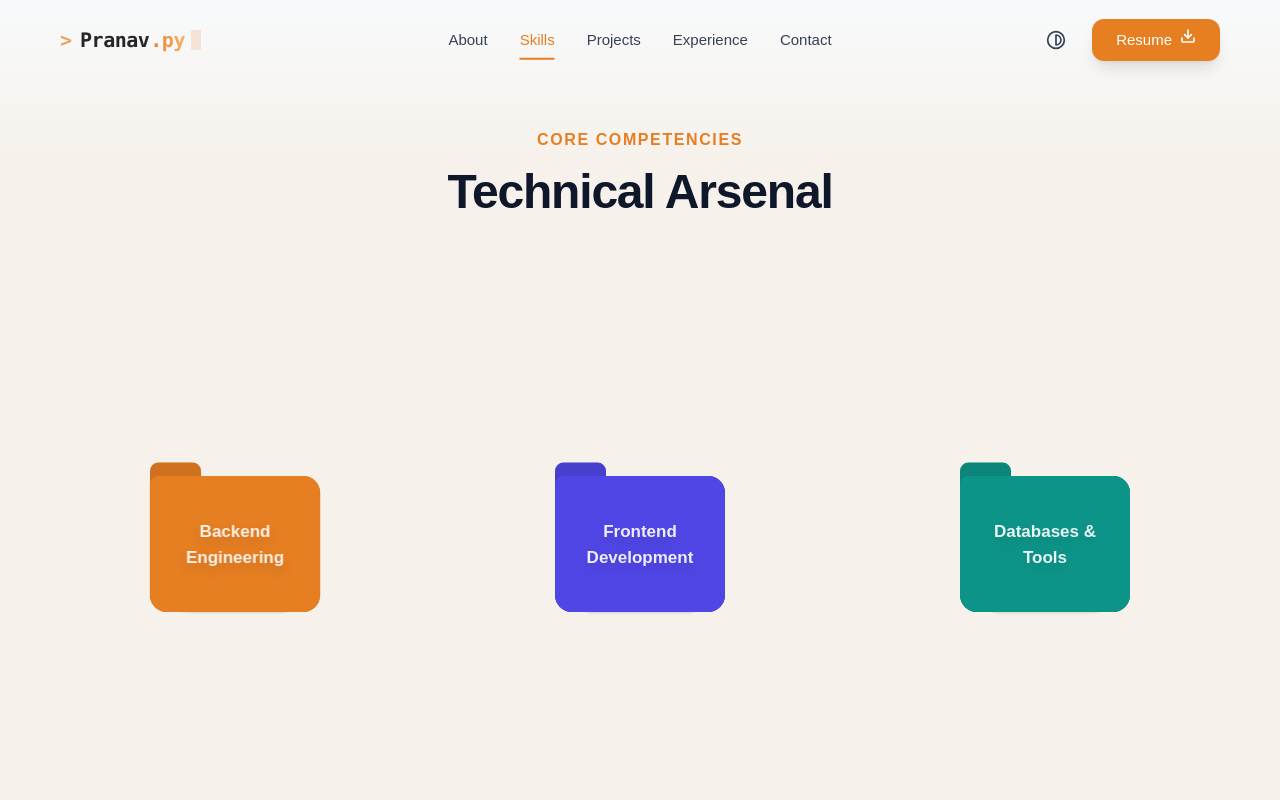
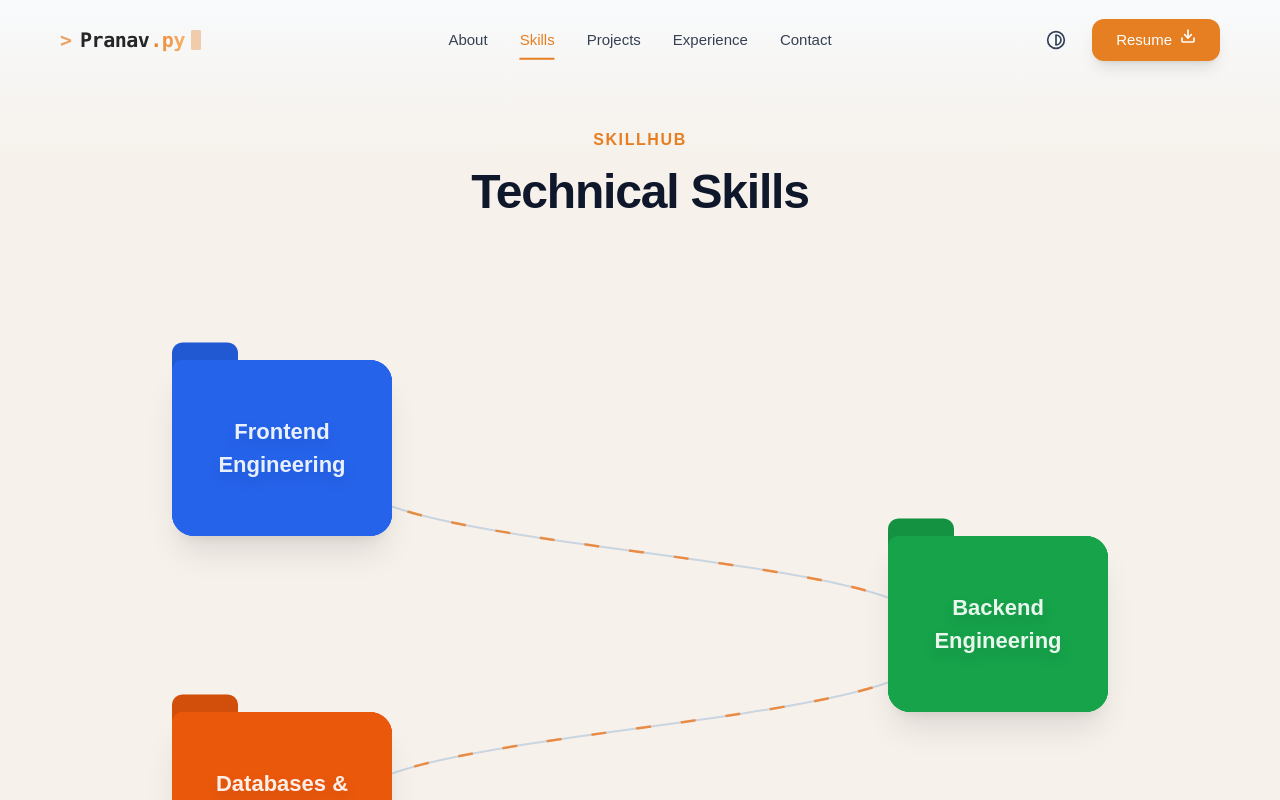
Before and after one commit to pranavkavade20/portfolio-pranav, a React (Vite) app: page /skills in a window 1280 px wide. Shown: the top 800 px of the page. Built offline with nearby package versions, Linux system fonts and the light colour scheme; grey boxes are pictures that could not be loaded; a web font is replaced by a local one.

Commit message:
refactor: reorganize skill categories and update folder colors for improved clarity

```diff
--- a/src/components/ui/Folder.jsx
+++ b/src/components/ui/Folder.jsx
@@ -1,72 +1,65 @@
-import React, { useState } from 'react';
+import React, { useState, useEffect, useRef } from 'react';
+import { motion, AnimatePresence } from 'framer-motion';
 
 const Folder = ({ color = '#E67E22', size = 1, title = '', items = [], className = '' }) => {
-  const maxItems = items.length || 3;
-  const papers = items.slice(0, maxItems);
-  while (papers.length < maxItems) {
-    papers.push(null);
-  }
+  const [open, setOpen] = useState(false);
+  const [isHovered, setIsHovered] = useState(false);
+  const timeoutRef = useRef(null);
 
-  const [open, setOpen] = useState(false);
-  const [paperOffsets, setPaperOffsets] = useState(
-    Array.from({ length: maxItems }, () => ({ x: 0, y: 0 }))
-  );
+  const startAutoClose = () => {
+    if (timeoutRef.current) clearTimeout(timeoutRef.current);
+    timeoutRef.current = setTimeout(() => {
+      setOpen(false);
+    }, 3500); // 3.5 seconds
+  };
 
   const handleClick = (e) => {
     e.stopPropagation();
-    setOpen(prev => !prev);
-    if (open) {
-      setPaperOffsets(Array.from({ length: maxItems }, () => ({ x: 0, y: 0 })));
+    if (!open) {
+      setOpen(true);
+      startAutoClose();
+    } else {
+      setOpen(false);
+      if (timeoutRef.current) clearTimeout(timeoutRef.current);
     }
   };
 
-  const handlePaperMouseMove = (e, index) => {
-    if (!open) return;
-    const rect = e.currentTarget.getBoundingClientRect();
-    const centerX = rect.left + rect.width / 2;
-    const centerY = rect.top + rect.height / 2;
-    const offsetX = (e.clientX - centerX) * 0.15;
-    const offsetY = (e.clientY - centerY) * 0.15;
-    setPaperOffsets(prev => {
-      const newOffsets = [...prev];
-      newOffsets[index] = { x: offsetX, y: offsetY };
-      return newOffsets;
-    });
+  const handleMouseEnter = () => {
+    setIsHovered(true);
+    // If open and they hover, stop the auto close so they can read
+    if (open && timeoutRef.current) {
+      clearTimeout(timeoutRef.current);
+    }
   };
 
-  const handlePaperMouseLeave = (e, index) => {
-    setPaperOffsets(prev => {
-      const newOffsets = [...prev];
-      newOffsets[index] = { x: 0, y: 0 };
-      return newOffsets;
-    });
+  const handleMouseLeave = () => {
+    setIsHovered(false);
+    // Resume auto-close if they leave
+    if (open) {
+      startAutoClose();
+    }
   };
+
+  useEffect(() => {
+    return () => {
+      if (timeoutRef.current) clearTimeout(timeoutRef.current);
+    };
+  }, []);
 
   const scaleStyle = { transform: `scale(${size})` };
 
-  const getOpenTransform = (index) => {
-    const transforms = [
-      'translate(-120%, -70%) rotate(-15deg)',
-      'translate(10%, -70%) rotate(15deg)',
-      'translate(-50%, -100%) rotate(5deg)',
-      'translate(-110%, -110%) rotate(-5deg)',
-      'translate(0%, -110%) rotate(10deg)',
-      'translate(-140%, -40%) rotate(-20deg)',
-      'translate(30%, -40%) rotate(20deg)',
-    ];
-    return transforms[index % transforms.length];
-  };
+  // Calculate arc positions
+  const radius = 90; // Decreased radius since the folder will be scaled up larger
 
   return (
-    <div style={scaleStyle} className={`${className} relative ${open ? 'z-50' : 'z-10 hover:z-40'} transition-all duration-300`}>
     <div
-        className={`group relative transition-transform duration-500 ease-[cubic-bezier(0.25,1,0.5,1)] cursor-pointer focus:outline-none focus-visible:ring-2 focus-visible:ring-brand-primary focus-visible:ring-offset-2 ${
-          !open ? 'hover:-translate-y-2' : ''
-        }`}
-        style={{
-          '--folder-color': color,
-          transform: open ? 'translateY(-8px)' : undefined
-        }}
+      style={scaleStyle}
+      className={`${className} relative ${open ? 'z-50' : 'z-10 hover:z-40'} transition-all duration-300`}
+      onMouseEnter={handleMouseEnter}
+      onMouseLeave={handleMouseLeave}
+    >
+      <div
+        className="group relative cursor-pointer focus:outline-none focus-visible:ring-2 focus-visible:ring-brand-primary focus-visible:ring-offset-2"
         onClick={handleClick}
         onKeyDown={e => {
           if (e.key === 'Enter' || e.key === ' ') {
@@ -79,55 +72,98 @@ const Folder = ({ color = '#E67E22', size = 1, title = '', items = [], className
         aria-expanded={open}
         aria-label={open ? 'Close folder' : 'Open folder'}
       >
-        <div className="relative w-[100px] h-[80px] rounded-tl-none rounded-tr-[10px] rounded-br-[10px] rounded-bl-[10px] bg-[var(--folder-color)] overflow-visible z-0">
+        {/* Main Folder Container */}
+        <div className="relative w-[100px] h-[80px] rounded-tl-none rounded-tr-[10px] rounded-br-[10px] rounded-bl-[10px] bg-[var(--folder-color)] overflow-visible z-0 shadow-lg"
+             style={{ '--folder-color': color }}
+        >
+          {/* Back flap dark overlay */}
           <div className="absolute inset-0 bg-black/10 rounded-tl-none rounded-tr-[10px] rounded-br-[10px] rounded-bl-[10px] z-0"></div>
 
+          {/* Top tab */}
           <span className="absolute z-0 bottom-[98%] left-0 w-[30px] h-[10px] rounded-tl-[5px] rounded-tr-[5px] rounded-bl-none rounded-br-none bg-[var(--folder-color)]">
             <div className="absolute inset-0 bg-black/10 rounded-tl-[5px] rounded-tr-[5px] rounded-bl-none rounded-br-none" />
           </span>
 
-          {papers.map((item, i) => {
-            const sizeClasses = open ? 'w-[75%] h-[80%]' : 'w-[75%] h-[75%]';
+          {/* Cards container - positioned centrally inside the folder */}
+          <div className="absolute top-[30%] left-[50%] w-0 h-0 z-20">
+            {items.map((item, i) => {
+              // Calculate perfect half-circle arc math (180 degrees)
+              let angle = 90;
+              if (items.length > 1) {
+                // From 180 (left) to 0 (right)
+                angle = 180 - (i * (180 / (items.length - 1)));
+              }
+              const rad = angle * (Math.PI / 180);
+              const x = radius * Math.cos(rad);
+              const y = -radius * Math.sin(rad) - 5; // offset slightly higher
+
               const bgClasses = ['bg-slate-200 dark:bg-zinc-700', 'bg-slate-100 dark:bg-zinc-600', 'bg-white dark:bg-zinc-500'];
               const bgClass = bgClasses[i % bgClasses.length];
 
-            const transformStyle = open
-              ? `${getOpenTransform(i)} translate(${paperOffsets[i].x}px, ${paperOffsets[i].y}px)`
-              : undefined;
+              // Peek math for hover state
+              const offsetIndex = i - ((items.length - 1) / 2);
+              const peekX = -25 + (offsetIndex * 8); // spread horizontally slightly
+              const peekY = -35 + Math.abs(offsetIndex * 2); // middle peaks highest
+              const peekRotate = offsetIndex * 6; // fan tilt
 
               return (
-              <div
+                <motion.div
                   key={i}
-                onMouseMove={e => handlePaperMouseMove(e, i)}
-                onMouseLeave={e => handlePaperMouseLeave(e, i)}
-                className={`absolute z-20 bottom-[10%] left-1/2 transition-all duration-500 ease-[cubic-bezier(0.25,1,0.5,1)] transform-gpu will-change-transform ${
-                  !open ? '-translate-x-1/2 translate-y-[10%]' : 'hover:scale-110'
-                } ${!open ? 'group-hover:translate-y-0 group-hover:-translate-x-1/2' : ''} ${sizeClasses} ${bgClass} rounded-[10px] flex flex-col items-center justify-center p-2 text-center overflow-hidden shadow-sm`}
-                style={!open ? {} : { transform: transformStyle }}
+                  initial={false}
+                  animate={
+                    open
+                      ? { x: x - 25, y: y - 20, scale: 1, opacity: 1, rotate: 0 }
+                      : isHovered
+                        ? { x: peekX, y: peekY, scale: 0.65, opacity: 1, rotate: peekRotate }
+                        : { x: -25, y: -10, scale: 0.2, opacity: 0, rotate: 0 }
+                  }
+                  transition={{
+                    type: "spring",
+                    stiffness: 280,
+                    damping: 20,
+                    mass: 0.8,
+                    delay: open ? i * 0.05 : 0 // Stagger fan out
+                  }}
+                  className={`absolute w-[50px] h-[40px] ${bgClass} rounded-[6px] flex flex-col items-center justify-center p-1 text-center shadow-md overflow-visible`}
+                >
+                  <motion.div
+                    animate={open ? { y: [0, -4, 0], rotate: [0, (i % 2 === 0 ? 2 : -2), 0] } : { y: 0, rotate: 0 }}
+                    transition={{ duration: 3.5 + (i % 3), repeat: Infinity, ease: "easeInOut" }}
+                    className="w-full h-full flex flex-col items-center justify-center pointer-events-none"
                   >
                     {item}
-              </div>
+                  </motion.div>
+                </motion.div>
               );
             })}
+          </div>
 
-          <div
-            className={`absolute z-30 w-full h-full origin-bottom transition-transform duration-500 ease-[cubic-bezier(0.25,1,0.5,1)] transform-gpu will-change-transform bg-[var(--folder-color)] rounded-tl-[5px] rounded-tr-[10px] rounded-br-[10px] rounded-bl-[10px] ${
-              !open ? 'group-hover:[transform:skew(15deg)_scaleY(0.6)]' : ''
-            }`}
-            style={open ? { transform: 'skew(15deg) scaleY(0.6)' } : {}}
-          ></div>
-          <div
-            className={`absolute z-30 w-full h-full origin-bottom transition-transform duration-500 ease-[cubic-bezier(0.25,1,0.5,1)] transform-gpu will-change-transform bg-[var(--folder-color)] rounded-tl-[5px] rounded-tr-[10px] rounded-br-[10px] rounded-bl-[10px] flex items-center justify-center ${
-              !open ? 'group-hover:[transform:skew(-15deg)_scaleY(0.6)]' : ''
-            }`}
-            style={open ? { transform: 'skew(-15deg) scaleY(0.6)' } : {}}
+          {/* Front flap skews */}
+          <motion.div
+            initial={false}
+            animate={{
+              skewX: open ? 15 : isHovered ? 3 : 0,
+              scaleY: open ? 0.6 : isHovered ? 0.95 : 1
+            }}
+            transition={{ type: "spring", stiffness: 300, damping: 25 }}
+            className="absolute z-30 w-full h-full origin-bottom bg-[var(--folder-color)] rounded-tl-[5px] rounded-tr-[10px] rounded-br-[10px] rounded-bl-[10px]"
+          ></motion.div>
+
+          <motion.div
+            initial={false}
+            animate={{
+              skewX: open ? -15 : isHovered ? -3 : 0,
+              scaleY: open ? 0.6 : isHovered ? 0.95 : 1
+            }}
+            transition={{ type: "spring", stiffness: 300, damping: 25 }}
+            className="absolute z-30 w-full h-full origin-bottom bg-[var(--folder-color)] rounded-tl-[5px] rounded-tr-[10px] rounded-br-[10px] rounded-bl-[10px] flex items-center justify-center"
           >
             {title && (
-              <span className="text-white/90 font-bold text-[10px] px-2 text-center drop-shadow-md select-none transition-opacity duration-200">
+              <span className="text-white/90 font-bold text-[10px] px-2 text-center drop-shadow-md select-none pointer-events-none transition-opacity duration-200">
                 {title}
               </span>
             )}
-          </div>
+          </motion.div>
         </div>
       </div>
     </div>
--- a/src/pages/Skill.jsx
+++ b/src/pages/Skill.jsx
@@ -28,19 +28,8 @@ import postmanIcon from '../assets/skills/database_tools/Postman.svg';
 function Skill() {
   const skillCategories = [
     {
-      title: "Backend Engineering",
-      folderColor: "#E67E22",
-      skills: [
-        { name: "Python", icon: pythonIcon },
-        { name: "SQL", icon: sqlIcon },
-        { name: "Django", icon: djangoIcon },
-        { name: "DRF", icon: drfIcon },
-        { name: "FastAPI", icon: fastapiIcon },
-      ]
-    },
-    {
-      title: "Frontend Development",
-      folderColor: "#4f46e5",
+      title: "Frontend Engineering",
+      folderColor: "#2563EB",
       skills: [
         { name: "HTML5", icon: htmlIcon },
         { name: "CSS3", icon: cssIcon },
@@ -51,8 +40,20 @@ function Skill() {
       ]
     },
     {
+      title: "Backend Engineering",
+      folderColor: "#16A34A",
+      skills: [
+        { name: "Python", icon: pythonIcon },
+        { name: "SQL", icon: sqlIcon },
+        { name: "Django", icon: djangoIcon },
+        { name: "DRF", icon: drfIcon },
+        { name: "FastAPI", icon: fastapiIcon },
+      ]
+    },
+
+    {
       title: "Databases & Tools",
-      folderColor: "#0d9488",
+      folderColor: "#EA580C",
       skills: [
         { name: "Git", icon: gitIcon },
         { name: "GitHub", icon: githubIcon },
@@ -63,54 +64,148 @@ function Skill() {
     }
   ];
 
-  const containerVariants = {
-    hidden: { opacity: 0 },
-    visible: {
-      opacity: 1,
-      transition: { staggerChildren: 0.15 }
-    }
-  };
-
-  const itemVariants = {
-    hidden: { opacity: 0, y: 20 },
-    visible: { opacity: 1, y: 0, transition: { duration: 0.5 } }
-  };
-
   return (
     <section className="py-24 md:py-32 relative overflow-hidden bg-brand-bg-light dark:bg-brand-bg-dark transition-colors duration-300">
-      <div className="absolute top-0 inset-x-0 h-40 bg-gradient-to-b from-slate-50 dark:from-black/40 to-transparent"></div>
+      <div className="absolute top-0 inset-x-0 h-40 bg-gradient-to-b from-slate-50 dark:from-black/40 to-transparent z-0"></div>
 
-      <div className="container mx-auto max-w-7xl px-6 relative z-10">
+      <div className="container mx-auto max-w-5xl px-6 relative z-10">
         <SectionHeading
-          title="Technical Arsenal"
-          subtitle="Core Competencies"
+          title="Technical Skills"
+          subtitle="SkillHub"
         />
 
+        <div className="mt-32 md:mt-48 flex flex-col gap-16 md:gap-24 relative pb-32">
+          {skillCategories.map((category, index) => {
+            const isEven = index % 2 === 0;
+            return (
               <motion.div
-          variants={containerVariants}
-          initial="hidden"
-          whileInView="visible"
-          viewport={{ once: true }}
-          className="grid grid-cols-1 md:grid-cols-3 gap-24 md:gap-16 max-w-6xl mx-auto mt-28 mb-16"
+                key={index}
+                className={`flex w-full relative ${isEven ? 'justify-start md:pl-20' : 'justify-end md:pr-20'} justify-center`}
+                initial={{ opacity: 0, y: 50 }}
+                whileInView={{ opacity: 1, y: 0 }}
+                viewport={{ once: true, margin: "-100px" }}
+                transition={{ duration: 0.6, ease: "easeOut" }}
               >
-          {skillCategories.map((category, index) => (
-            <motion.div key={index} variants={itemVariants} className="flex justify-center items-end h-[280px] pb-6 relative">
+                {/* Arrow pointing to the next folder */}
+                {index < skillCategories.length - 1 && (
+                  <>
+                    {/* Desktop Zig-Zag SVG Curve */}
+                    <svg viewBox="0 0 100 100" preserveAspectRatio="none" className="absolute top-[80%] left-0 w-full h-[120px] md:h-[160px] pointer-events-none z-0 hidden md:block">
+                      <defs>
+                        <linearGradient id="orangeGlow" x1="0%" y1="0%" x2="100%" y2="100%">
+                          <stop offset="0%" stopColor="#E67E22" stopOpacity="0.8" />
+                          <stop offset="100%" stopColor="#f97316" stopOpacity="0.8" />
+                        </linearGradient>
+                      </defs>
+                      {/* Base Line */}
+                      <path
+                        d={isEven ? "M 20 0 C 20 50, 80 50, 80 100" : "M 80 0 C 80 50, 20 50, 20 100"}
+                        stroke="currentColor"
+                        className="text-slate-300 dark:text-slate-700"
+                        strokeWidth="2"
+                        fill="none"
+                        vectorEffect="non-scaling-stroke"
+                      />
+                      {/* Flowing Orange Current Line */}
+                      <motion.path
+                        d={isEven ? "M 20 0 C 20 50, 80 50, 80 100" : "M 80 0 C 80 50, 20 50, 20 100"}
+                        stroke="url(#orangeGlow)"
+                        strokeWidth="2.5"
+                        fill="none"
+                        strokeDasharray="15 30"
+                        vectorEffect="non-scaling-stroke"
+                        initial={{ strokeDashoffset: 100 }}
+                        animate={{ strokeDashoffset: 0 }}
+                        transition={{ duration: 2, repeat: Infinity, ease: "linear" }}
+                      />
+                      {/* Base Arrowhead */}
+                      <path
+                        d={isEven ? "M 78 95 L 80 100 L 82 95" : "M 18 95 L 20 100 L 22 95"}
+                        stroke="currentColor"
+                        className="text-slate-300 dark:text-slate-700"
+                        strokeWidth="2"
+                        fill="none"
+                        vectorEffect="non-scaling-stroke"
+                      />
+                      {/* Glowing Arrowhead */}
+                      <path
+                        d={isEven ? "M 78 95 L 80 100 L 82 95" : "M 18 95 L 20 100 L 22 95"}
+                        stroke="url(#orangeGlow)"
+                        strokeWidth="2"
+                        fill="none"
+                        vectorEffect="non-scaling-stroke"
+                      />
+                    </svg>
+
+                    {/* Mobile Straight SVG Line */}
+                    <svg viewBox="0 0 100 100" preserveAspectRatio="none" className="absolute top-[80%] left-0 w-full h-[120px] pointer-events-none z-0 md:hidden">
+                      <defs>
+                        <linearGradient id="orangeGlowMobile" x1="0%" y1="0%" x2="0%" y2="100%">
+                          <stop offset="0%" stopColor="#E67E22" stopOpacity="0.8" />
+                          <stop offset="100%" stopColor="#f97316" stopOpacity="0.8" />
+                        </linearGradient>
+                      </defs>
+                      {/* Base Line */}
+                      <path
+                        d="M 50 0 L 50 100"
+                        stroke="currentColor"
+                        className="text-slate-300 dark:text-slate-700"
+                        strokeWidth="2"
+                        fill="none"
+                        vectorEffect="non-scaling-stroke"
+                      />
+                      {/* Flowing Orange Current Line */}
+                      <motion.path
+                        d="M 50 0 L 50 100"
+                        stroke="url(#orangeGlowMobile)"
+                        strokeWidth="2.5"
+                        fill="none"
+                        strokeDasharray="15 30"
+                        vectorEffect="non-scaling-stroke"
+                        initial={{ strokeDashoffset: 100 }}
+                        animate={{ strokeDashoffset: 0 }}
+                        transition={{ duration: 1.5, repeat: Infinity, ease: "linear" }}
+                      />
+                      {/* Base Arrowhead */}
+                      <path
+                        d="M 46 95 L 50 100 L 54 95"
+                        stroke="currentColor"
+                        className="text-slate-300 dark:text-slate-700"
+                        strokeWidth="2"
+                        fill="none"
+                        vectorEffect="non-scaling-stroke"
+                      />
+                      {/* Glowing Arrowhead */}
+                      <path
+                        d="M 46 95 L 50 100 L 54 95"
+                        stroke="url(#orangeGlowMobile)"
+                        strokeWidth="2"
+                        fill="none"
+                        vectorEffect="non-scaling-stroke"
+                      />
+                    </svg>
+                  </>
+                )}
+
+                <div className="relative z-10 pt-[120px] -mt-[120px]">
                   <Folder
                     color={category.folderColor}
-                size={1.7}
+                    size={2.2}
                     title={category.title}
                     items={category.skills.map((skill, idx) => (
-                  <div key={idx} className="flex flex-col items-center justify-center gap-1 w-full h-full p-1 select-none pointer-events-none">
-                    <img src={skill.icon} alt={skill.name} className="w-8 h-8 object-contain drop-shadow-sm" />
-                    <span className="text-[7px] font-bold text-slate-700 dark:text-slate-200 text-center leading-tight">
+                      <div key={idx} className="flex flex-col items-center justify-center gap-1 w-full h-full select-none pointer-events-none">
+                        <img src={skill.icon} alt={skill.name} className="w-5 h-5 object-contain drop-shadow-sm" />
+                        <span className="text-[5px] font-bold text-slate-700 dark:text-slate-200 text-center leading-tight">
                           {skill.name}
                         </span>
                       </div>
                     ))}
                   />
+                </div>
               </motion.div>
-          ))}
-        </motion.div>
+            );
+          })}
+        </div>
       </div>
     </section>
   );
```
Lines whose indentation alone changed are shown as unchanged.
